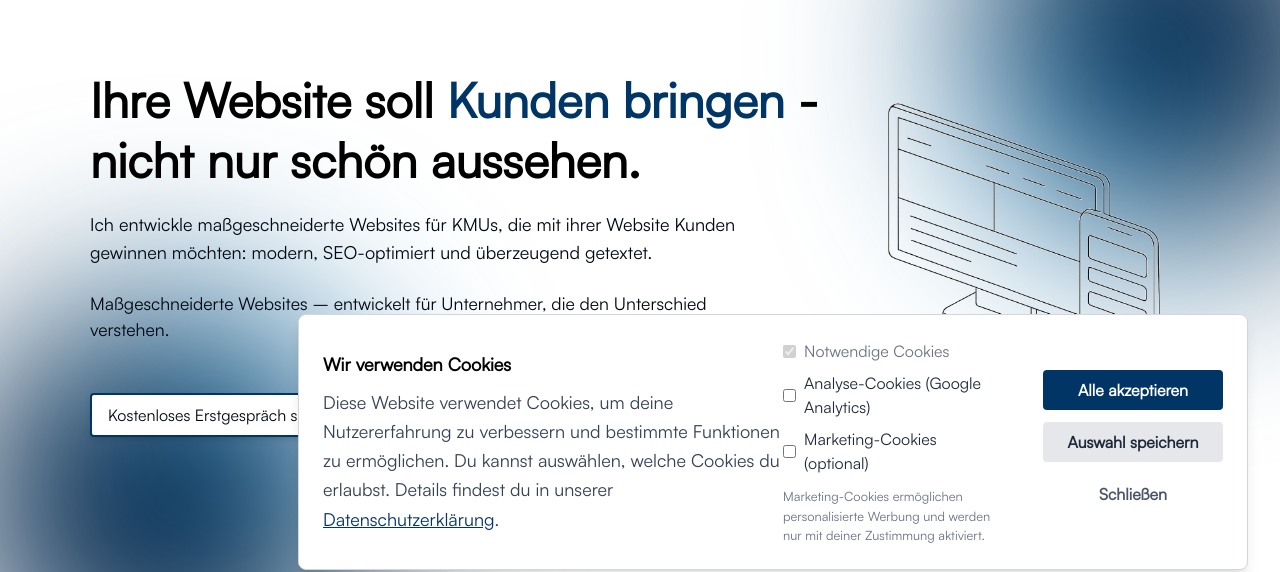
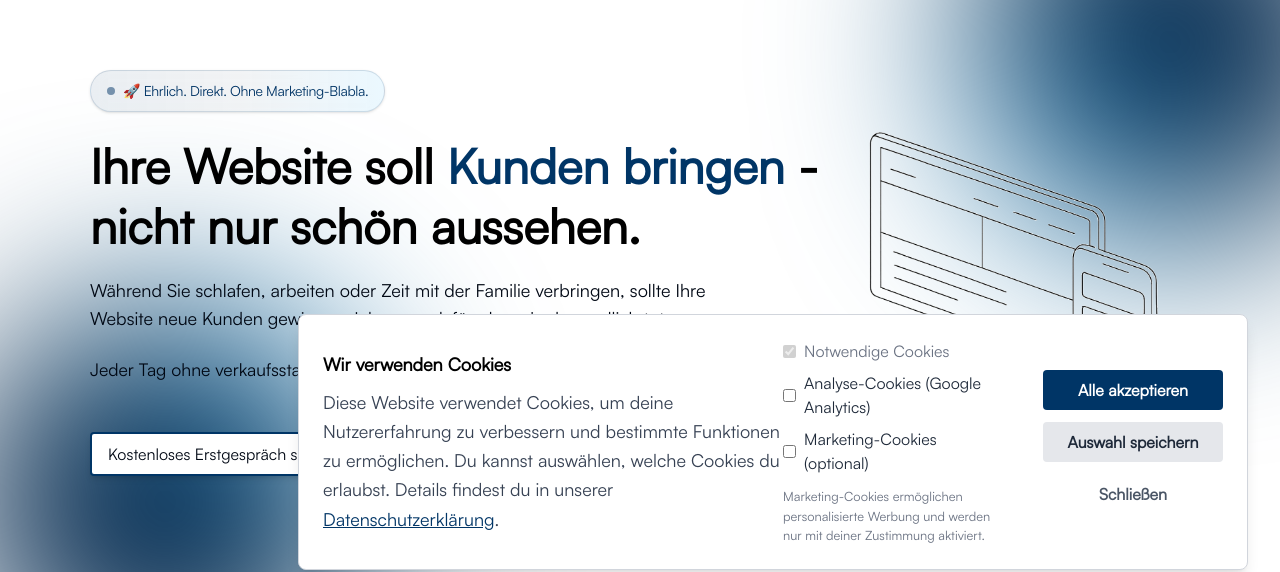
Before and after one commit to Franco-Cipolla/franco-cipolla-website, a React (Vite) app: page / in a window 1280 px wide. Shown: the part 198-770 px from the top of the page. Built offline with nearby package versions, Linux system fonts and the light colour scheme; no server answers.

Commit message:
`Refactored Hero component with new badge animation and updated layout, and updated ServiceMarquee component with minor text change.`

```diff
--- a/src/components/Hero.jsx
+++ b/src/components/Hero.jsx
@@ -9,6 +9,7 @@ const Hero = () => {
   const leftCircleRef = useRef(null);
   const rightCircleRef = useRef(null);
 
+  const badgeRef = useRef(null);
   const headlineRef = useRef(null);
   const mobileText1Ref = useRef(null);
   const mobileText2Ref = useRef(null);
@@ -66,12 +67,28 @@ const Hero = () => {
     return () => ctx.revert();
   }, []);
 
-
-
-  // Content-Fade-In (nur XL)
+  // Content-Fade-In mit Badge Animation
   useLayoutEffect(() => {
     const ctx = gsap.context(() => {
       const animateContent = () => {
+        // Badge separate Animation mit bounce effect
+        gsap.fromTo(badgeRef.current,
+          {
+            y: -40,
+            opacity: 0,
+            scale: 0.8
+          },
+          {
+            y: 0,
+            opacity: 1,
+            scale: 1,
+            duration: 0.8,
+            ease: 'back.out(1.4)',
+            delay: 0.3
+          }
+        );
+
+        // Rest der Content Animation
         gsap.from(
           [
             headlineRef.current,
@@ -88,6 +105,7 @@ const Hero = () => {
             duration: 1,
             stagger: 0.2,
             ease: 'power3.out',
+            delay: 0.6
           }
         );
       };
@@ -108,8 +126,6 @@ const Hero = () => {
     return () => ctx.revert();
   }, []);
 
-
-
   return (
     <>
       {/* Hintergrundkreise */}
@@ -127,10 +143,26 @@ const Hero = () => {
       {/* Hero Section */}
       <main
         ref={heroRef}
-        className="w-full mt-30 lg:mt-35 py-16 sm:py-24 md:py-32 px-4 sm:px-6 xl:px-0"
+        className="w-full mt-27 md:mt-30 lg:mt-35 py-8 sm:py-16 md:py-24 lg:py-32 px-4 sm:px-6 xl:px-0"
       >
-        <div className="mx-auto w-full max-w-[700px] xl:max-w-[1100px] flex flex-col lg:flex-row gap-10 lg:justify-start lg:items-start xl:text-left md:items-center md:text-center">
+        <div className="mx-auto w-full max-w-[700px] xl:max-w-[1100px] flex flex-col lg:flex-row gap-10 lg:gap-5 lg:justify-start  xl:text-left md:items-center md:text-center">
           <div>
+            {/* Authenticity Badge */}
+            <div className="flex justify-center xl:justify-start mb-4 md:mb-6">
+              <div
+                ref={badgeRef}
+                className="inline-flex items-center gap-2 bg-gradient-to-r from-[#003566]/8 via-[#001D3D]/5 to-[#00A6FB]/8 backdrop-blur-sm border border-[#003566]/15 rounded-full px-4 py-2.5 shadow-sm hover:shadow-md transition-shadow duration-300"
+              >
+                <div className="relative">
+                  <div className="w-2 h-2 bg-[#003566] rounded-full animate-pulse"></div>
+                  <div className="absolute inset-0 w-2 h-2 bg-[#003566] rounded-full animate-ping opacity-40"></div>
+                </div>
+                <span className="text-sm font-medium text-[#003566] tracking-tight">
+                  🚀 Ehrlich. Direkt. Ohne Marketing-Blabla.
+                </span>
+              </div>
+            </div>
+
             <h1
               ref={headlineRef}
               className="text-3xl md:text-5xl font-black text-black leading-tight mb-5"
@@ -139,19 +171,18 @@ const Hero = () => {
             </h1>
 
             <p ref={mobileText1Ref} className="text-lg text-[#000814] max-w-xl xl:hidden mb-4">
-              Ich entwickle maßgeschneiderte Websites für KMUs, die mit ihrer Website Kunden gewinnen möchten: modern, SEO-optimiert und überzeugend getextet.
+              Während Sie schlafen, arbeiten oder Zeit mit der Familie verbringen, sollte Ihre Website neue Kunden gewinnen. Ich sorge dafür, dass sie das endlich tut.
             </p>
             <p ref={mobileText2Ref} className="text-base text-[#000814]/85 max-w-xl xl:hidden mb-5">
-              Maßgeschneiderte Websites – entwickelt für Unternehmer, die den Unterschied verstehen.
+               Jeder Tag ohne verkaufsstarke Website kostet Sie potenzielle Kunden.
             </p>
 
             <div className="hidden xl:flex flex-col gap-6 max-w-2xl">
               <p ref={desktopText1Ref} className="text-lg xltext-xl text-[#000814]">
-                  Ich entwickle maßgeschneiderte Websites für KMUs, die mit ihrer Website Kunden gewinnen möchten: modern, SEO-optimiert und überzeugend getextet.
-
+                 Während Sie schlafen, arbeiten oder Zeit mit der Familie verbringen, sollte Ihre Website neue Kunden gewinnen. Ich sorge dafür, dass sie das endlich tut.
               </p>
               <p ref={desktopText2Ref} className="text-base xl:text-[1.1rem] text-[#000814]">
-                Maßgeschneiderte Websites – entwickelt für Unternehmer, die den Unterschied verstehen.
+                    Jeder Tag ohne verkaufsstarke Website kostet Sie potenzielle Kunden.
               </p>
             </div>
 
@@ -159,7 +190,6 @@ const Hero = () => {
               ref={ctaRef}
               className="mt-12.5 flex gap-2 lg:gap-4 md:items-center md:justify-center xl:items-start xl:justify-start"
             >
-
               <CTA1 bg="bg-white"/>
             </div>
           </div>
--- a/src/components/ServiceMarquee.jsx
+++ b/src/components/ServiceMarquee.jsx
@@ -40,7 +40,7 @@ const ServiceMarquee = () => {
     <div className='mt-25 xl:mt-52 mb-35'>
 
         <p className="text-center text-md px-4 lg:text-xl text-[#000814]/80 max-w-2xl mx-auto mb-4">
-            Ich bringe deine Website näher an echte Ergebnisse: mehr Sichtbarkeit, mehr Anfragen, mehr Umsatz.
+            Ich bringe die Websites von KMUs näher an echte Ergebnisse: mehr Sichtbarkeit, mehr Anfragen, mehr Umsatz.
         </p>
         <div className='lg:hidden'>
         <Marquee
```
Lines whose indentation alone changed are shown as unchanged.
